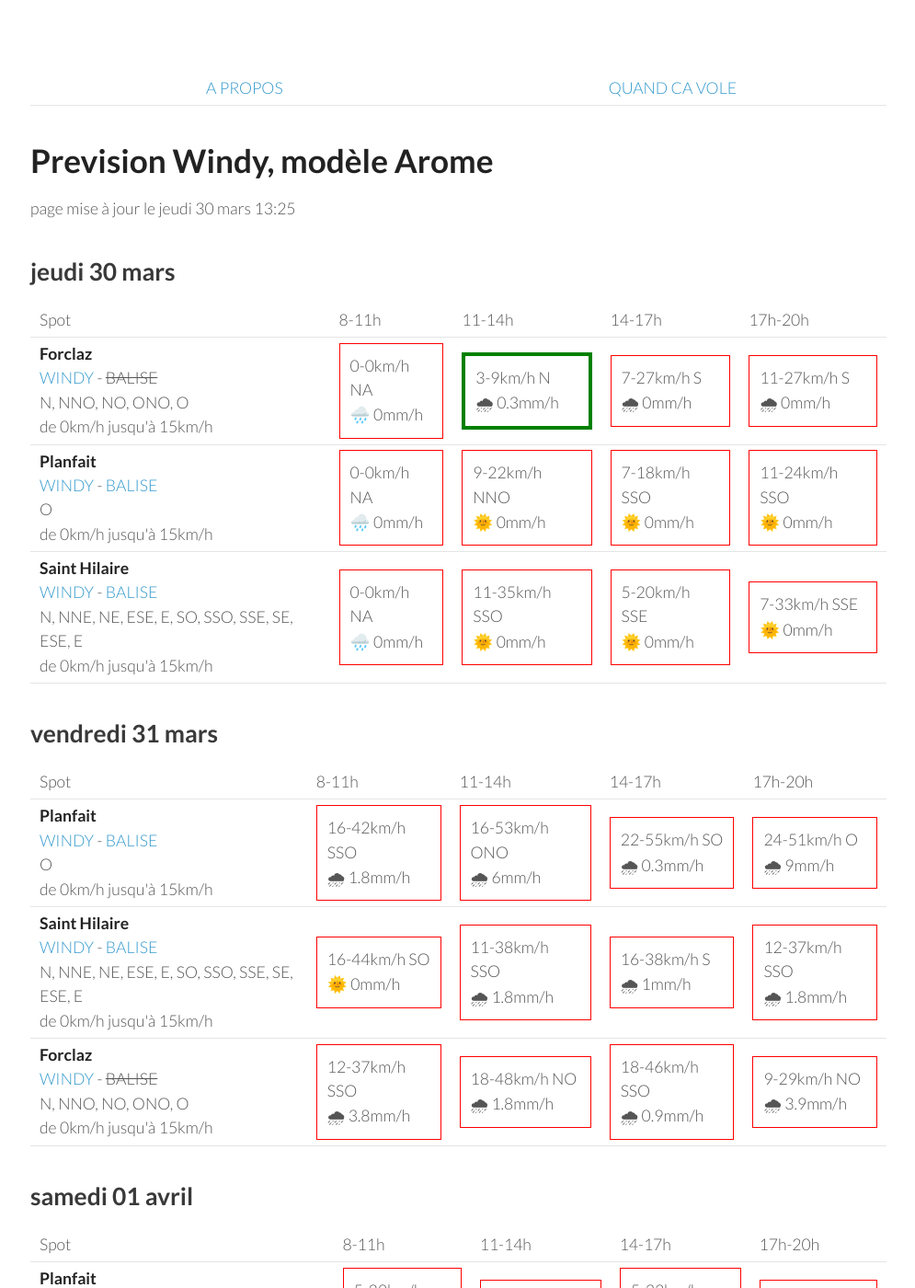
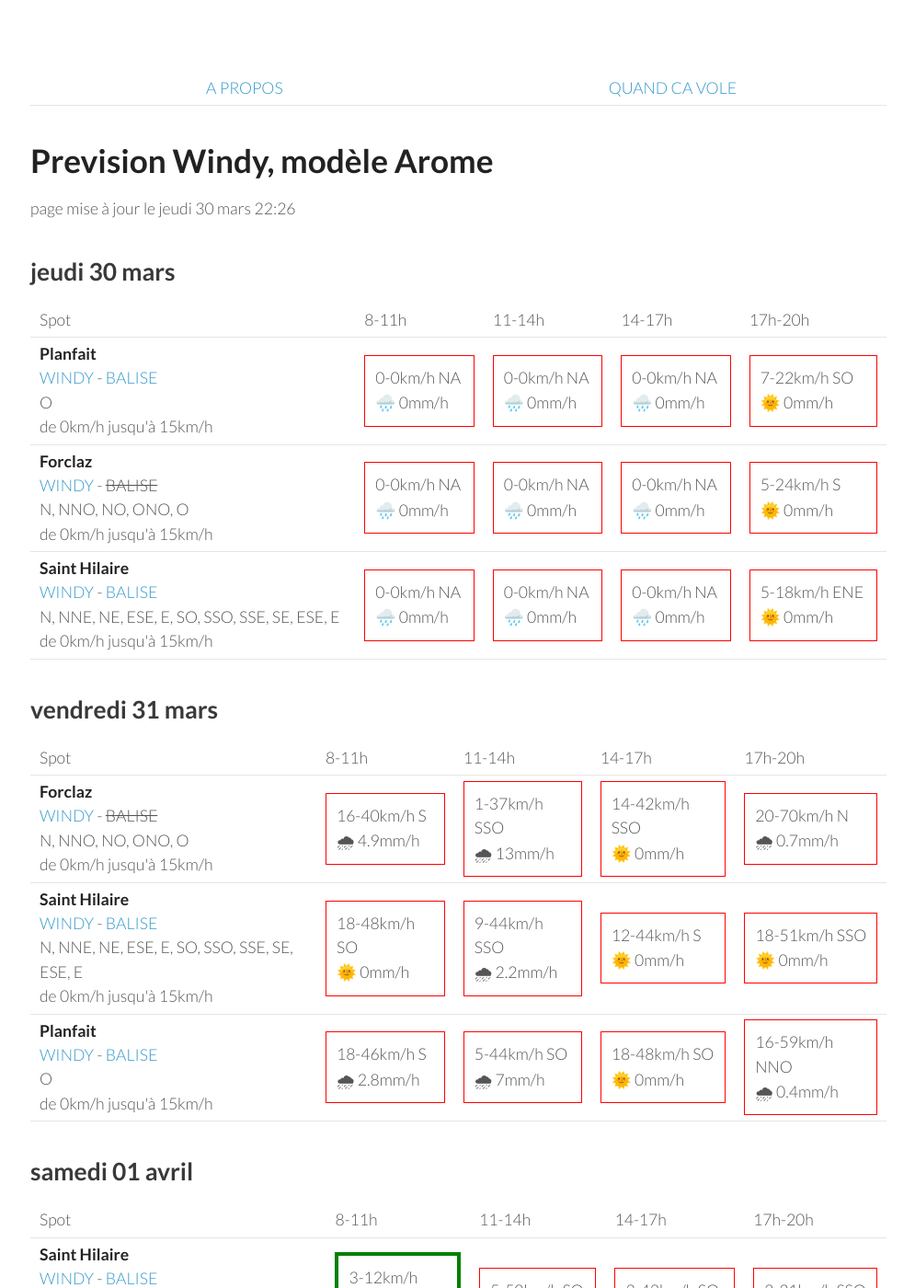
Before and after one commit to parapente-dans-le-nord/parapente-dans-le-nord.github.io, a Jekyll site: the page built from alpes_nord.markdown, in a window 1280 px wide and 1400 px high. Shown: the whole window at 92% size, without its empty margins (25-1020 px from the left). Built offline with Jekyll 4.4.1, drawn with Linux system fonts in a browser that asks for light colours; some of the changed text lies outside the part shown.

Commit message:
update index.markdown

```diff
--- a/alpes_nord.markdown
+++ b/alpes_nord.markdown
@@ -7,7 +7,7 @@ title:  "Tous les spots"
 {: .links}
 
 # Prevision Windy, modèle Arome
-page mise à jour le jeudi 30 mars 13:25
+page mise à jour le jeudi 30 mars 22:26
 
 ## jeudi 30 mars
 
@@ -22,30 +22,30 @@ page mise à jour le jeudi 30 mars 13:25
       <td>17h-20h</td>
     </tr>
 <tr>
+        <td><strong>Planfait</strong><br><a href="https://windy.com/45.853/6.223?45.415,6.223,8">WINDY</a> - <span class=""><a href="https://www.openwindmap.org/PP496">BALISE</a> </span><br> <span class="vent-favorable">O</span><br><span class="force-vent">de 0km/h jusqu'à 15km/h</span> </td>
+
+            <td><div class="not-flyable"><p>0-0km/h NA</p><p>🌧️ 0mm/h</p></div></td>
+            <td><div class="not-flyable"><p>0-0km/h NA</p><p>🌧️ 0mm/h</p></div></td>
+            <td><div class="not-flyable"><p>0-0km/h NA</p><p>🌧️ 0mm/h</p></div></td>
+            <td><div class="not-flyable"><p>7-22km/h SO</p><p>🌞 0mm/h</p></div></td>
+
+    </tr>
+<tr>
         <td><strong>Forclaz</strong><br><a href="https://windy.com/45.814/6.247?45.375,6.246,8,m:eVwaglz">WINDY</a> - <span class="no-balise"> BALISE </span><br> <span class="vent-favorable">N, NNO, NO, ONO, O</span><br><span class="force-vent">de 0km/h jusqu'à 15km/h</span> </td>
 
             <td><div class="not-flyable"><p>0-0km/h NA</p><p>🌧️ 0mm/h</p></div></td>
-            <td><div class="flyable"><p>3-9km/h N</p><p>🌧 0.3mm/h</p></div></td>
-            <td><div class="not-flyable"><p>7-27km/h S</p><p>🌧 0mm/h</p></div></td>
-            <td><div class="not-flyable"><p>11-27km/h S</p><p>🌧 0mm/h</p></div></td>
-
-    </tr>
-<tr>
-        <td><strong>Planfait</strong><br><a href="https://windy.com/45.853/6.223?45.415,6.223,8">WINDY</a> - <span class=""><a href="https://www.openwindmap.org/PP496">BALISE</a> </span><br> <span class="vent-favorable">O</span><br><span class="force-vent">de 0km/h jusqu'à 15km/h</span> </td>
-
             <td><div class="not-flyable"><p>0-0km/h NA</p><p>🌧️ 0mm/h</p></div></td>
-            <td><div class="not-flyable"><p>9-22km/h NNO</p><p>🌞 0mm/h</p></div></td>
-            <td><div class="not-flyable"><p>7-18km/h SSO</p><p>🌞 0mm/h</p></div></td>
-            <td><div class="not-flyable"><p>11-24km/h SSO</p><p>🌞 0mm/h</p></div></td>
+            <td><div class="not-flyable"><p>0-0km/h NA</p><p>🌧️ 0mm/h</p></div></td>
+            <td><div class="not-flyable"><p>5-24km/h S</p><p>🌞 0mm/h</p></div></td>
 
     </tr>
 <tr>
         <td><strong>Saint Hilaire</strong><br><a href="https://windy.com/45.307/5.888?45.087,5.889,9,m:eUFagkX">WINDY</a> - <span class=""><a href="http://www.balisemeteo.com/balise.php?idBalise=61">BALISE</a> </span><br> <span class="vent-favorable">N, NNE, NE, ESE, E, SO, SSO, SSE, SE, ESE, E</span><br><span class="force-vent">de 0km/h jusqu'à 15km/h</span> </td>
 
             <td><div class="not-flyable"><p>0-0km/h NA</p><p>🌧️ 0mm/h</p></div></td>
-            <td><div class="not-flyable"><p>11-35km/h SSO</p><p>🌞 0mm/h</p></div></td>
-            <td><div class="not-flyable"><p>5-20km/h SSE</p><p>🌞 0mm/h</p></div></td>
-            <td><div class="not-flyable"><p>7-33km/h SSE</p><p>🌞 0mm/h</p></div></td>
+            <td><div class="not-flyable"><p>0-0km/h NA</p><p>🌧️ 0mm/h</p></div></td>
+            <td><div class="not-flyable"><p>0-0km/h NA</p><p>🌧️ 0mm/h</p></div></td>
+            <td><div class="not-flyable"><p>5-18km/h ENE</p><p>🌞 0mm/h</p></div></td>
 
     </tr>
 
@@ -65,32 +65,32 @@ page mise à jour le jeudi 30 mars 13:25
       <td>17h-20h</td>
     </tr>
 <tr>
-        <td><strong>Planfait</strong><br><a href="https://windy.com/45.853/6.223?45.415,6.223,8">WINDY</a> - <span class=""><a href="https://www.openwindmap.org/PP496">BALISE</a> </span><br> <span class="vent-favorable">O</span><br><span class="force-vent">de 0km/h jusqu'à 15km/h</span> </td>
+        <td><strong>Forclaz</strong><br><a href="https://windy.com/45.814/6.247?45.375,6.246,8,m:eVwaglz">WINDY</a> - <span class="no-balise"> BALISE </span><br> <span class="vent-favorable">N, NNO, NO, ONO, O</span><br><span class="force-vent">de 0km/h jusqu'à 15km/h</span> </td>
 
-            <td><div class="not-flyable"><p>16-42km/h SSO</p><p>🌧 1.8mm/h</p></div></td>
-            <td><div class="not-flyable"><p>16-53km/h ONO</p><p>🌧 6mm/h</p></div></td>
-            <td><div class="not-flyable"><p>22-55km/h SO</p><p>🌧 0.3mm/h</p></div></td>
-            <td><div class="not-flyable"><p>24-51km/h O</p><p>🌧 9mm/h</p></div></td>
+            <td><div class="not-flyable"><p>16-40km/h S</p><p>🌧 4.9mm/h</p></div></td>
+            <td><div class="not-flyable"><p>1-37km/h SSO</p><p>🌧 13mm/h</p></div></td>
+            <td><div class="not-flyable"><p>14-42km/h SSO</p><p>🌞 0mm/h</p></div></td>
+            <td><div class="not-flyable"><p>20-70km/h N</p><p>🌧 0.7mm/h</p></div></td>
 
 
     </tr>
 <tr>
         <td><strong>Saint Hilaire</strong><br><a href="https://windy.com/45.307/5.888?45.087,5.889,9,m:eUFagkX">WINDY</a> - <span class=""><a href="http://www.balisemeteo.com/balise.php?idBalise=61">BALISE</a> </span><br> <span class="vent-favorable">N, NNE, NE, ESE, E, SO, SSO, SSE, SE, ESE, E</span><br><span class="force-vent">de 0km/h jusqu'à 15km/h</span> </td>
 
-            <td><div class="not-flyable"><p>16-44km/h SO</p><p>🌞 0mm/h</p></div></td>
-            <td><div class="not-flyable"><p>11-38km/h SSO</p><p>🌧 1.8mm/h</p></div></td>
-            <td><div class="not-flyable"><p>16-38km/h S</p><p>🌧 1mm/h</p></div></td>
-            <td><div class="not-flyable"><p>12-37km/h SSO</p><p>🌧 1.8mm/h</p></div></td>
+            <td><div class="not-flyable"><p>18-48km/h SO</p><p>🌞 0mm/h</p></div></td>
+            <td><div class="not-flyable"><p>9-44km/h SSO</p><p>🌧 2.2mm/h</p></div></td>
+            <td><div class="not-flyable"><p>12-44km/h S</p><p>🌞 0mm/h</p></div></td>
+            <td><div class="not-flyable"><p>18-51km/h SSO</p><p>🌞 0mm/h</p></div></td>
 
 
     </tr>
 <tr>
-        <td><strong>Forclaz</strong><br><a href="https://windy.com/45.814/6.247?45.375,6.246,8,m:eVwaglz">WINDY</a> - <span class="no-balise"> BALISE </span><br> <span class="vent-favorable">N, NNO, NO, ONO, O</span><br><span class="force-vent">de 0km/h jusqu'à 15km/h</span> </td>
+        <td><strong>Planfait</strong><br><a href="https://windy.com/45.853/6.223?45.415,6.223,8">WINDY</a> - <span class=""><a href="https://www.openwindmap.org/PP496">BALISE</a> </span><br> <span class="vent-favorable">O</span><br><span class="force-vent">de 0km/h jusqu'à 15km/h</span> </td>
 
-            <td><div class="not-flyable"><p>12-37km/h SSO</p><p>🌧 3.8mm/h</p></div></td>
-            <td><div class="not-flyable"><p>18-48km/h NO</p><p>🌧 1.8mm/h</p></div></td>
-            <td><div class="not-flyable"><p>18-46km/h SSO</p><p>🌧 0.9mm/h</p></div></td>
-            <td><div class="not-flyable"><p>9-29km/h NO</p><p>🌧 3.9mm/h</p></div></td>
+            <td><div class="not-flyable"><p>18-46km/h S</p><p>🌧 2.8mm/h</p></div></td>
+            <td><div class="not-flyable"><p>5-44km/h SO</p><p>🌧 7mm/h</p></div></td>
+            <td><div class="not-flyable"><p>18-48km/h SO</p><p>🌞 0mm/h</p></div></td>
+            <td><div class="not-flyable"><p>16-59km/h NNO</p><p>🌧 0.4mm/h</p></div></td>
 
 
     </tr>
@@ -111,32 +111,32 @@ page mise à jour le jeudi 30 mars 13:25
       <td>17h-20h</td>
     </tr>
 <tr>
+        <td><strong>Saint Hilaire</strong><br><a href="https://windy.com/45.307/5.888?45.087,5.889,9,m:eUFagkX">WINDY</a> - <span class=""><a href="http://www.balisemeteo.com/balise.php?idBalise=61">BALISE</a> </span><br> <span class="vent-favorable">N, NNE, NE, ESE, E, SO, SSO, SSE, SE, ESE, E</span><br><span class="force-vent">de 0km/h jusqu'à 15km/h</span> </td>
+
+            <td><div class="flyable"><p>3-12km/h SSO</p><p>🌧 0.3mm/h</p></div></td>
+            <td><div class="not-flyable"><p>5-50km/h SO</p><p>🌧 3.1mm/h</p></div></td>
+            <td><div class="not-flyable"><p>3-42km/h SO</p><p>🌧 1.1mm/h</p></div></td>
+            <td><div class="not-flyable"><p>3-31km/h SSO</p><p>🌧 3.9mm/h</p></div></td>
+
+
+    </tr>
+<tr>
         <td><strong>Planfait</strong><br><a href="https://windy.com/45.853/6.223?45.415,6.223,8">WINDY</a> - <span class=""><a href="https://www.openwindmap.org/PP496">BALISE</a> </span><br> <span class="vent-favorable">O</span><br><span class="force-vent">de 0km/h jusqu'à 15km/h</span> </td>
 
-            <td><div class="not-flyable"><p>5-29km/h ESE</p><p>🌧 6mm/h</p></div></td>
-            <td><div class="not-flyable"><p>5-29km/h SSE</p><p>🌧 1.3mm/h</p></div></td>
-            <td><div class="not-flyable"><p>5-33km/h SSO</p><p>🌧 2.4mm/h</p></div></td>
-            <td><div class="not-flyable"><p>5-33km/h S</p><p>🌧 2.4mm/h</p></div></td>
+            <td><div class="not-flyable"><p>3-12km/h E</p><p>🌧 2.2mm/h</p></div></td>
+            <td><div class="not-flyable"><p>5-27km/h SSE</p><p>🌧 4mm/h</p></div></td>
+            <td><div class="not-flyable"><p>5-31km/h SSO</p><p>🌧 3mm/h</p></div></td>
+            <td><div class="not-flyable"><p>5-33km/h OSO</p><p>🌧 1.8mm/h</p></div></td>
 
 
     </tr>
 <tr>
         <td><strong>Forclaz</strong><br><a href="https://windy.com/45.814/6.247?45.375,6.246,8,m:eVwaglz">WINDY</a> - <span class="no-balise"> BALISE </span><br> <span class="vent-favorable">N, NNO, NO, ONO, O</span><br><span class="force-vent">de 0km/h jusqu'à 15km/h</span> </td>
 
-            <td><div class="not-flyable"><p>5-31km/h ESE</p><p>🌧 6mm/h</p></div></td>
-            <td><div class="not-flyable"><p>3-29km/h SSE</p><p>🌧 1.7mm/h</p></div></td>
-            <td><div class="not-flyable"><p>5-31km/h S</p><p>🌧 3.7mm/h</p></div></td>
-            <td><div class="not-flyable"><p>5-33km/h S</p><p>🌧 2.1mm/h</p></div></td>
-
-
-    </tr>
-<tr>
-        <td><strong>Saint Hilaire</strong><br><a href="https://windy.com/45.307/5.888?45.087,5.889,9,m:eUFagkX">WINDY</a> - <span class=""><a href="http://www.balisemeteo.com/balise.php?idBalise=61">BALISE</a> </span><br> <span class="vent-favorable">N, NNE, NE, ESE, E, SO, SSO, SSE, SE, ESE, E</span><br><span class="force-vent">de 0km/h jusqu'à 15km/h</span> </td>
-
-            <td><div class="not-flyable"><p>3-40km/h SSE</p><p>🌧 2mm/h</p></div></td>
-            <td><div class="not-flyable"><p>7-46km/h SSO</p><p>🌧 1.4mm/h</p></div></td>
-            <td><div class="not-flyable"><p>5-46km/h SSO</p><p>🌧 4mm/h</p></div></td>
-            <td><div class="not-flyable"><p>1-33km/h SSE</p><p>🌧 5mm/h</p></div></td>
+            <td><div class="not-flyable"><p>7-18km/h ENE</p><p>🌧 1.6mm/h</p></div></td>
+            <td><div class="not-flyable"><p>3-25km/h SSE</p><p>🌧 4mm/h</p></div></td>
+            <td><div class="not-flyable"><p>5-27km/h SSO</p><p>🌧 1.8mm/h</p></div></td>
+            <td><div class="not-flyable"><p>5-31km/h OSO</p><p>🌧 1mm/h</p></div></td>
 
 
     </tr>
@@ -159,30 +159,30 @@ page mise à jour le jeudi 30 mars 13:25
 <tr>
         <td><strong>Saint Hilaire</strong><br><a href="https://windy.com/45.307/5.888?45.087,5.889,9,m:eUFagkX">WINDY</a> - <span class=""><a href="http://www.balisemeteo.com/balise.php?idBalise=61">BALISE</a> </span><br> <span class="vent-favorable">N, NNE, NE, ESE, E, SO, SSO, SSE, SE, ESE, E</span><br><span class="force-vent">de 0km/h jusqu'à 15km/h</span> </td>
 
-            <td><div class="not-flyable"><p>3-31km/h NE</p><p>🌧 2mm/h</p></div></td>
-            <td><div class="not-flyable"><p>3-29km/h N</p><p>🌧 0.2mm/h</p></div></td>
-            <td><div class="not-flyable"><p>5-33km/h N</p><p>🌞 0mm/h</p></div></td>
-            <td><div class="not-flyable"><p>5-38km/h N</p><p>🌞 0mm/h</p></div></td>
+            <td><div class="not-flyable"><p>3-37km/h ENE</p><p>🌧 2mm/h</p></div></td>
+            <td><div class="not-flyable"><p>3-35km/h N</p><p>🌧 1.2mm/h</p></div></td>
+            <td><div class="not-flyable"><p>3-31km/h N</p><p>🌧 0.5mm/h</p></div></td>
+            <td><div class="not-flyable"><p>5-35km/h N</p><p>🌧 1.2mm/h</p></div></td>
+
+
+    </tr>
+<tr>
+        <td><strong>Planfait</strong><br><a href="https://windy.com/45.853/6.223?45.415,6.223,8">WINDY</a> - <span class=""><a href="https://www.openwindmap.org/PP496">BALISE</a> </span><br> <span class="vent-favorable">O</span><br><span class="force-vent">de 0km/h jusqu'à 15km/h</span> </td>
+
+            <td><div class="not-flyable"><p>1-12km/h S</p><p>🌧 0.6mm/h</p></div></td>
+            <td><div class="not-flyable"><p>1-12km/h SO</p><p>🌧 0.2mm/h</p></div></td>
+            <td><div class="not-flyable"><p>3-20km/h ONO</p><p>🌧 0.3mm/h</p></div></td>
+            <td><div class="not-flyable"><p>5-27km/h NNO</p><p>🌧 0.4mm/h</p></div></td>
 
 
     </tr>
 <tr>
         <td><strong>Forclaz</strong><br><a href="https://windy.com/45.814/6.247?45.375,6.246,8,m:eVwaglz">WINDY</a> - <span class="no-balise"> BALISE </span><br> <span class="vent-favorable">N, NNO, NO, ONO, O</span><br><span class="force-vent">de 0km/h jusqu'à 15km/h</span> </td>
 
-            <td><div class="not-flyable"><p>1-11km/h SSE</p><p>🌧 0.2mm/h</p></div></td>
+            <td><div class="not-flyable"><p>1-14km/h S</p><p>🌧 0.5mm/h</p></div></td>
             <td><div class="not-flyable"><p>1-11km/h SSO</p><p>🌧 0.2mm/h</p></div></td>
-            <td><div class="not-flyable"><p>3-22km/h NO</p><p>🌞 0mm/h</p></div></td>
-            <td><div class="not-flyable"><p>5-24km/h NO</p><p>🌞 0mm/h</p></div></td>
-
-
-    </tr>
-<tr>
-        <td><strong>Planfait</strong><br><a href="https://windy.com/45.853/6.223?45.415,6.223,8">WINDY</a> - <span class=""><a href="https://www.openwindmap.org/PP496">BALISE</a> </span><br> <span class="vent-favorable">O</span><br><span class="force-vent">de 0km/h jusqu'à 15km/h</span> </td>
-
-            <td><div class="not-flyable"><p>3-9km/h SE</p><p>🌧 0.2mm/h</p></div></td>
-            <td><div class="not-flyable"><p>3-11km/h SSO</p><p>🌧 0.4mm/h</p></div></td>
-            <td><div class="not-flyable"><p>5-20km/h NO</p><p>🌧 0.2mm/h</p></div></td>
-            <td><div class="not-flyable"><p>5-22km/h NO</p><p>🌞 0mm/h</p></div></td>
+            <td><div class="not-flyable"><p>3-22km/h NO</p><p>🌧 0.3mm/h</p></div></td>
+            <td><div class="not-flyable"><p>5-29km/h NO</p><p>🌧 0.5mm/h</p></div></td>
 
 
     </tr>
@@ -203,6 +203,16 @@ page mise à jour le jeudi 30 mars 13:25
       <td>17h-20h</td>
     </tr>
 <tr>
+        <td><strong>Forclaz</strong><br><a href="https://windy.com/45.814/6.247?45.375,6.246,8,m:eVwaglz">WINDY</a> - <span class="no-balise"> BALISE </span><br> <span class="vent-favorable">N, NNO, NO, ONO, O</span><br><span class="force-vent">de 0km/h jusqu'à 15km/h</span> </td>
+
+            <td><div class="not-flyable"><p>3-22km/h NNO</p><p>🌞 0mm/h</p></div></td>
+            <td><div class="not-flyable"><p>5-24km/h N</p><p>🌞 0mm/h</p></div></td>
+            <td><div class="not-flyable"><p>7-35km/h N</p><p>🌞 0mm/h</p></div></td>
+            <td><div class="not-flyable"><p>9-42km/h N</p><p>🌞 0mm/h</p></div></td>
+
+
+    </tr>
+<tr>
         <td><strong>Saint Hilaire</strong><br><a href="https://windy.com/45.307/5.888?45.087,5.889,9,m:eUFagkX">WINDY</a> - <span class=""><a href="http://www.balisemeteo.com/balise.php?idBalise=61">BALISE</a> </span><br> <span class="vent-favorable">N, NNE, NE, ESE, E, SO, SSO, SSE, SE, ESE, E</span><br><span class="force-vent">de 0km/h jusqu'à 15km/h</span> </td>
 
             <td><div class="not-flyable"><p>5-38km/h NNE</p><p>🌞 0mm/h</p></div></td>
@@ -213,22 +223,12 @@ page mise à jour le jeudi 30 mars 13:25
 
     </tr>
 <tr>
-        <td><strong>Forclaz</strong><br><a href="https://windy.com/45.814/6.247?45.375,6.246,8,m:eVwaglz">WINDY</a> - <span class="no-balise"> BALISE </span><br> <span class="vent-favorable">N, NNO, NO, ONO, O</span><br><span class="force-vent">de 0km/h jusqu'à 15km/h</span> </td>
-
-            <td><div class="not-flyable"><p>3-22km/h NO</p><p>🌞 0mm/h</p></div></td>
-            <td><div class="not-flyable"><p>3-24km/h NNO</p><p>🌞 0mm/h</p></div></td>
-            <td><div class="not-flyable"><p>7-33km/h NNO</p><p>🌞 0mm/h</p></div></td>
-            <td><div class="not-flyable"><p>7-40km/h NNO</p><p>🌞 0mm/h</p></div></td>
-
-
-    </tr>
-<tr>
         <td><strong>Planfait</strong><br><a href="https://windy.com/45.853/6.223?45.415,6.223,8">WINDY</a> - <span class=""><a href="https://www.openwindmap.org/PP496">BALISE</a> </span><br> <span class="vent-favorable">O</span><br><span class="force-vent">de 0km/h jusqu'à 15km/h</span> </td>
 
-            <td><div class="not-flyable"><p>5-24km/h NNO</p><p>🌞 0mm/h</p></div></td>
-            <td><div class="not-flyable"><p>5-29km/h N</p><p>🌞 0mm/h</p></div></td>
-            <td><div class="not-flyable"><p>11-38km/h N</p><p>🌞 0mm/h</p></div></td>
-            <td><div class="not-flyable"><p>11-42km/h N</p><p>🌞 0mm/h</p></div></td>
+            <td><div class="not-flyable"><p>5-25km/h N</p><p>🌞 0mm/h</p></div></td>
+            <td><div class="not-flyable"><p>7-27km/h NNE</p><p>🌞 0mm/h</p></div></td>
+            <td><div class="not-flyable"><p>11-40km/h N</p><p>🌞 0mm/h</p></div></td>
+            <td><div class="not-flyable"><p>12-48km/h N</p><p>🌞 0mm/h</p></div></td>
 
 
     </tr>
@@ -261,20 +261,20 @@ page mise à jour le jeudi 30 mars 13:25
 <tr>
         <td><strong>Planfait</strong><br><a href="https://windy.com/45.853/6.223?45.415,6.223,8">WINDY</a> - <span class=""><a href="https://www.openwindmap.org/PP496">BALISE</a> </span><br> <span class="vent-favorable">O</span><br><span class="force-vent">de 0km/h jusqu'à 15km/h</span> </td>
 
-            <td><div class="not-flyable"><p>3-22km/h ESE</p><p>🌞 0mm/h</p></div></td>
-            <td><div class="not-flyable"><p>3-22km/h ONO</p><p>🌞 0mm/h</p></div></td>
-            <td><div class="not-flyable"><p>7-31km/h NO</p><p>🌞 0mm/h</p></div></td>
-            <td><div class="not-flyable"><p>9-40km/h NNO</p><p>🌞 0mm/h</p></div></td>
+            <td><div class="not-flyable"><p>1-16km/h SE</p><p>🌞 0mm/h</p></div></td>
+            <td><div class="not-flyable"><p>3-20km/h ONO</p><p>🌞 0mm/h</p></div></td>
+            <td><div class="not-flyable"><p>5-29km/h NO</p><p>🌞 0mm/h</p></div></td>
+            <td><div class="not-flyable"><p>7-35km/h NNO</p><p>🌞 0mm/h</p></div></td>
 
 
     </tr>
 <tr>
         <td><strong>Forclaz</strong><br><a href="https://windy.com/45.814/6.247?45.375,6.246,8,m:eVwaglz">WINDY</a> - <span class="no-balise"> BALISE </span><br> <span class="vent-favorable">N, NNO, NO, ONO, O</span><br><span class="force-vent">de 0km/h jusqu'à 15km/h</span> </td>
 
-            <td><div class="not-flyable"><p>3-22km/h SSE</p><p>🌞 0mm/h</p></div></td>
-            <td><div class="not-flyable"><p>3-20km/h O</p><p>🌞 0mm/h</p></div></td>
-            <td><div class="not-flyable"><p>5-29km/h ONO</p><p>🌞 0mm/h</p></div></td>
-            <td><div class="not-flyable"><p>9-40km/h NNO</p><p>🌞 0mm/h</p></div></td>
+            <td><div class="not-flyable"><p>3-16km/h S</p><p>🌞 0mm/h</p></div></td>
+            <td><div class="not-flyable"><p>3-18km/h O</p><p>🌞 0mm/h</p></div></td>
+            <td><div class="not-flyable"><p>5-27km/h ONO</p><p>🌞 0mm/h</p></div></td>
+            <td><div class="not-flyable"><p>5-33km/h NNO</p><p>🌞 0mm/h</p></div></td>
 
 
     </tr>
```
